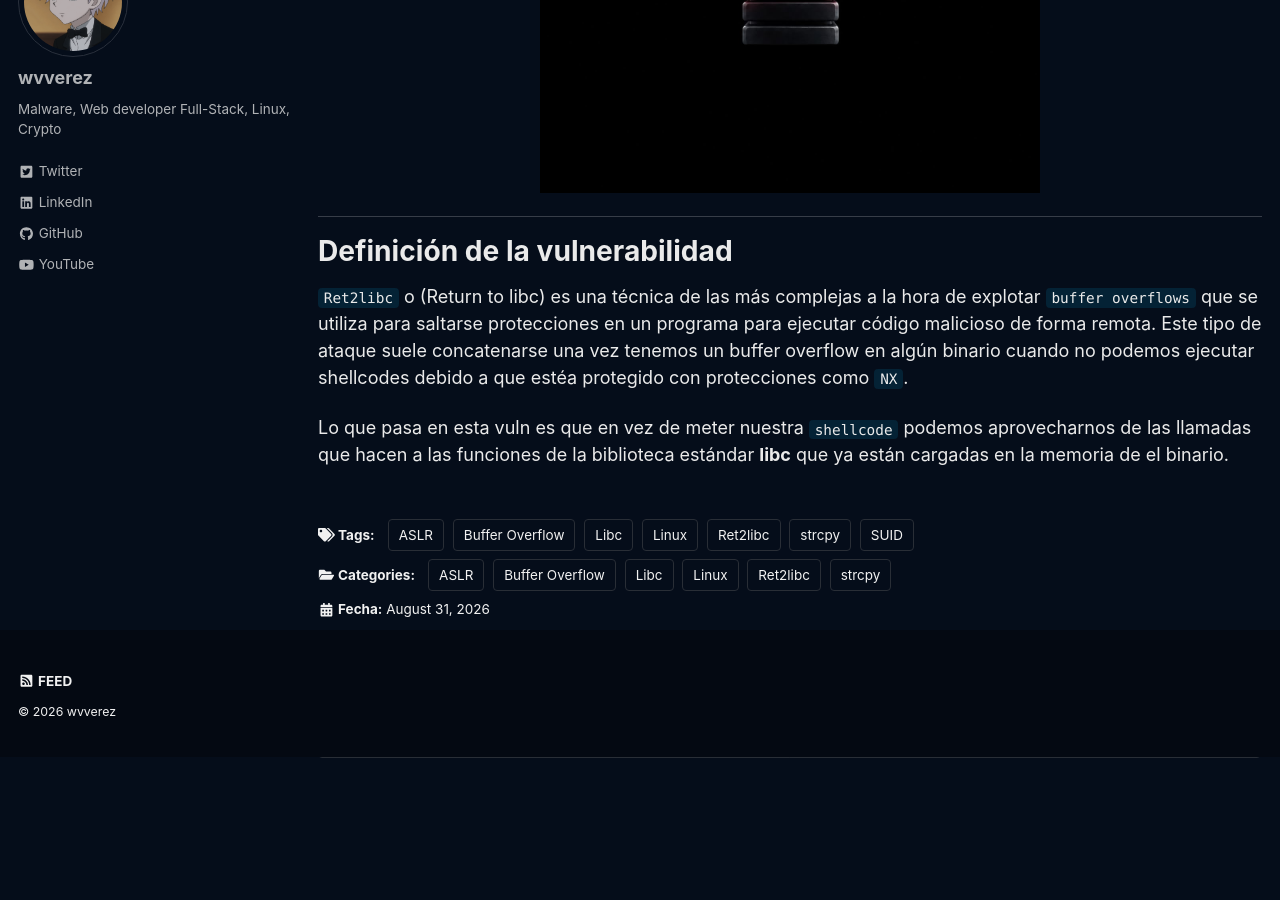
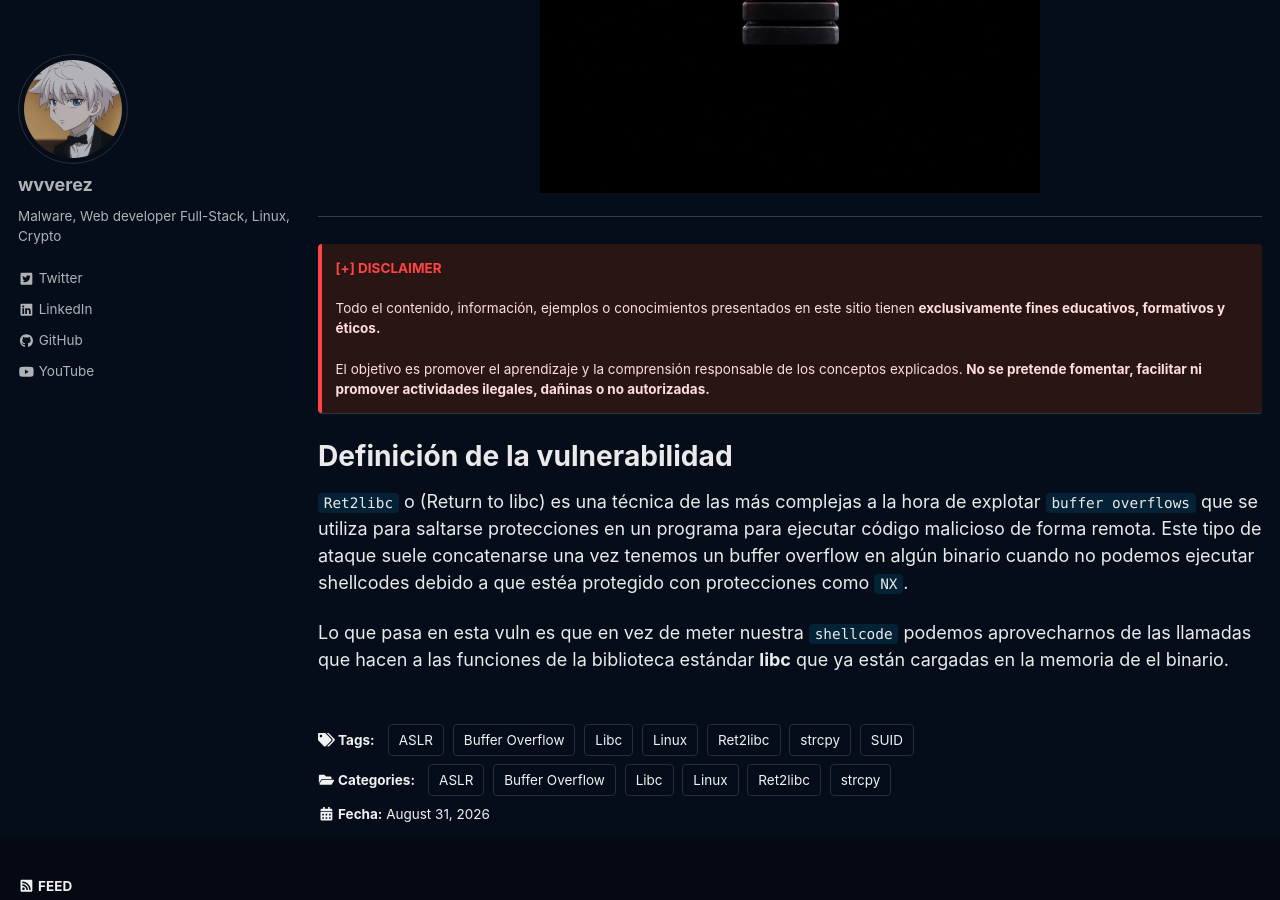
Before and after one commit to wvverez/wvverez.github.io, a Jekyll site: the page built from _posts/2026-08-31-buffer-overflow.md, in a window 1280 px wide and 900 px high, scrolled down 538 px. Built offline with Jekyll 4.4.1, drawn with Linux system fonts in a browser that asks for light colours; cached includes are drawn as plain includes; a script that is not in the unit is left out; before the commit the page ends 1296 px from its top, so only the background shows below that.

Commit message:
Update 2026-08-31-buffer-overflow.md

```diff
--- a/_posts/2026-08-31-buffer-overflow.md
+++ b/_posts/2026-08-31-buffer-overflow.md
@@ -30,6 +30,13 @@
 
 ---
 
+<div class="notice" style="border-left: 4px solid #ff4444; background-color: #2a1515; color: #ffdddd;">
+  <strong style="color: #ff4444;">[+] DISCLAIMER</strong><br><br>
+  Todo el contenido, información, ejemplos o conocimientos presentados en este sitio tienen <strong>exclusivamente fines educativos, formativos y éticos.</strong><br><br>
+  El objetivo es promover el aprendizaje y la comprensión responsable de los conceptos explicados. <strong>No se pretende fomentar, facilitar ni promover actividades ilegales, dañinas o no autorizadas.</strong>
+</div>
+
+
 # Definición de la vulnerabilidad
 
 `Ret2libc` o (Return to libc) es una técnica de las más complejas a la hora de explotar `buffer overflows` que se utiliza para saltarse protecciones en un programa para ejecutar código malicioso de forma remota. Este tipo de ataque suele concatenarse una vez tenemos un buffer overflow en algún binario cuando no podemos ejecutar shellcodes debido a que estéa protegido con protecciones como `NX`.
```
